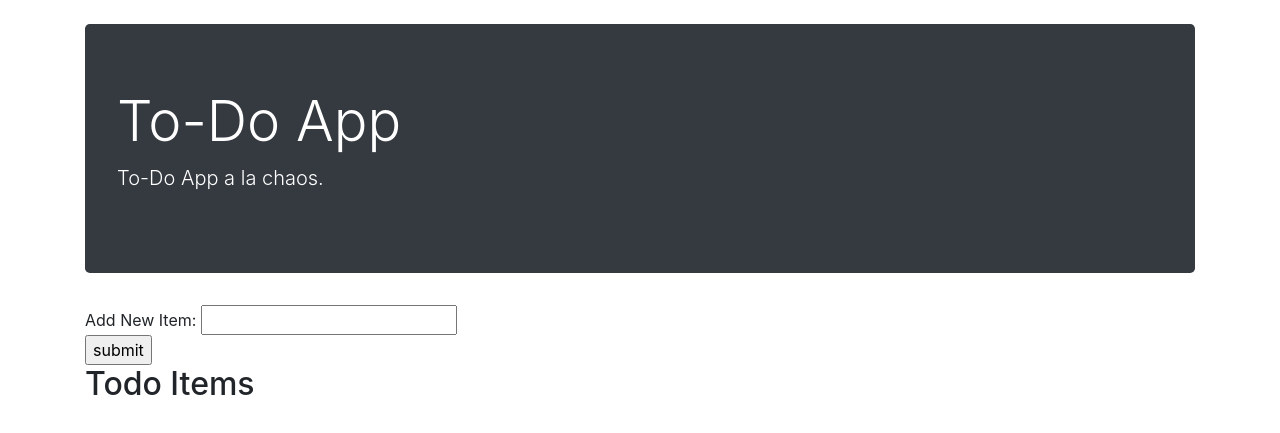
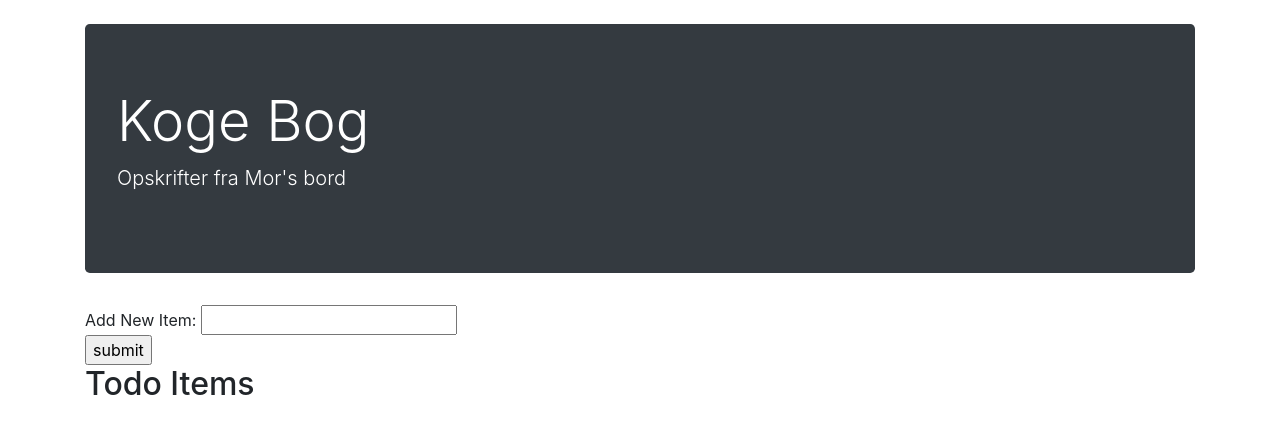
Before and after one commit to Wizty79/kogebogen, a Flask app: template KogebogenApp/templates/index.html in a window 1280 px wide. Shown: the part 56-489 px from the top of the page. Run offline with Flask 2, Linux system fonts and the light colour scheme; the template is opened without the code that fills it, so the values that code supplies are empty; some libraries are stand-ins or nearby versions.

Commit message:
html lable edit

```diff
--- a/KogebogenApp/templates/index.html
+++ b/KogebogenApp/templates/index.html
@@ -3,8 +3,8 @@
 
 {% block content %}
   <div class="jumbotron bg-dark text-white">
-    <h1 class="display-4">To-Do App</h1>
-    <p class="lead"> To-Do App a la chaos.</p>
+    <h1 class="display-4">Koge Bog</h1>
+    <p class="lead"> Opskrifter fra Mor's bord</p>
   </div>
 
 <form action="/create-todo" method="Post" class="form-example">
```
